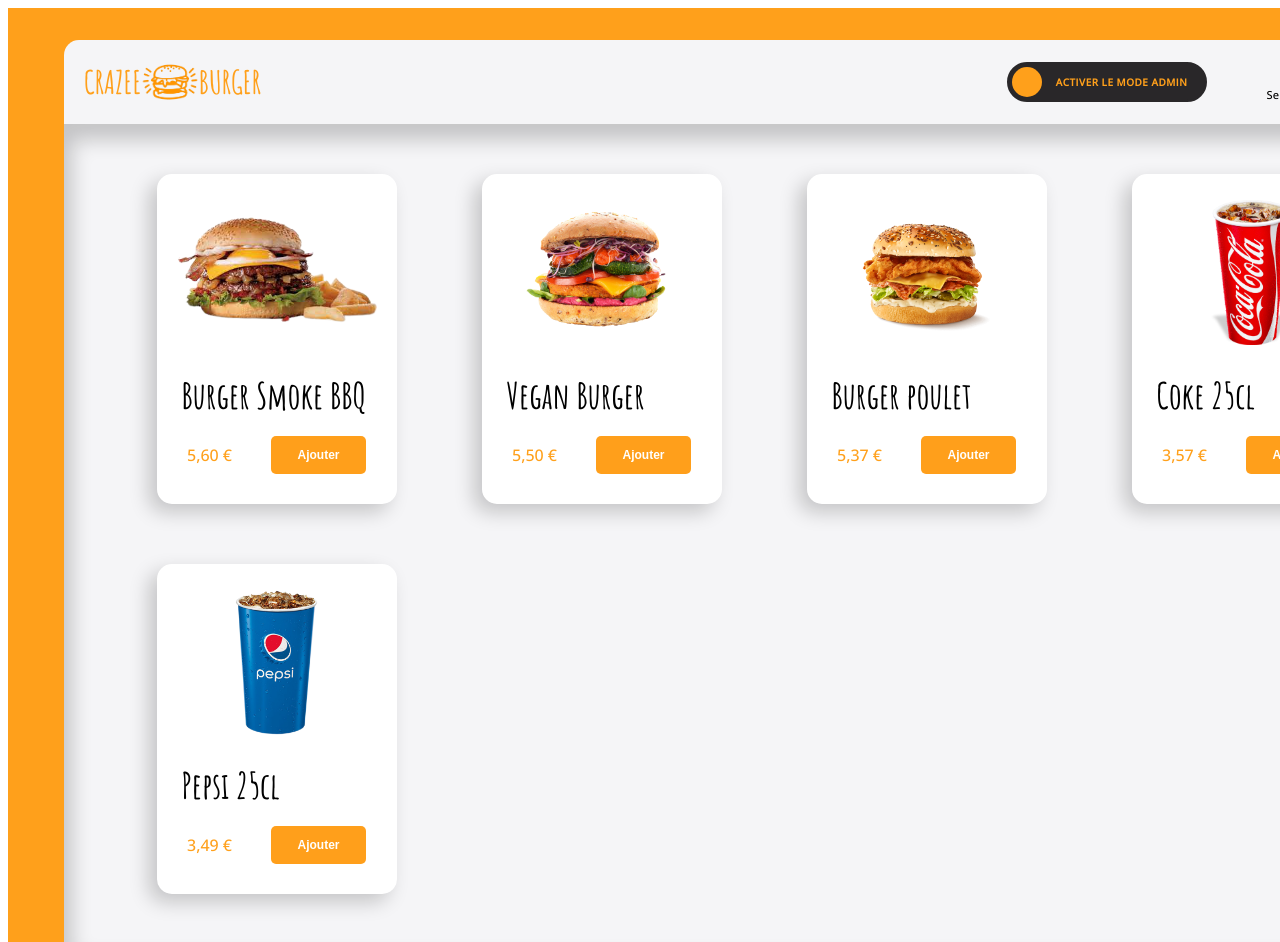
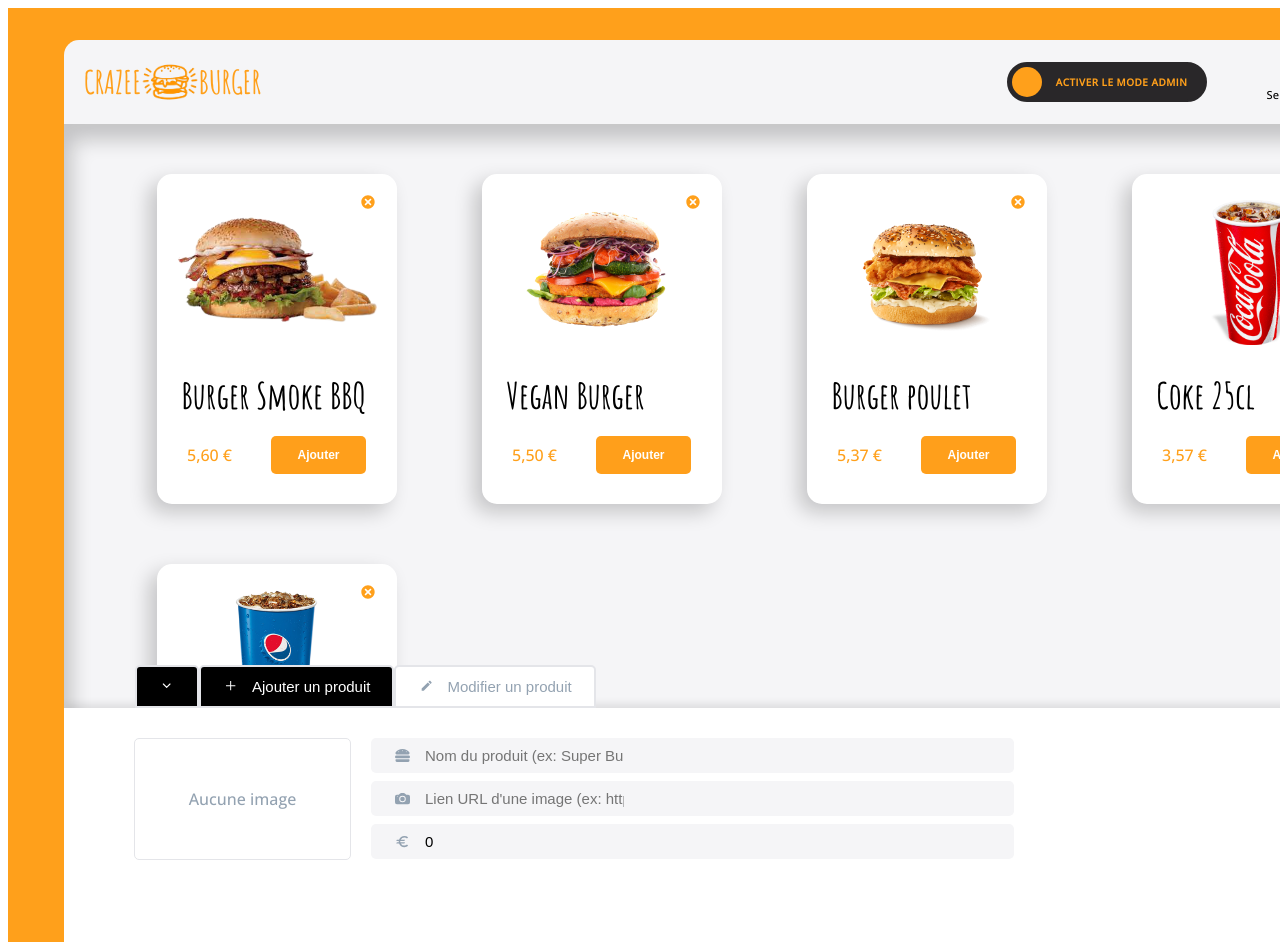
Before and after one commit to jauresmanouan/crasee-burger, a React (Vite) app: page /order/1 in a window 1280 px wide. Shown: the top 942 px of the page. Built offline with nearby package versions, Linux system fonts and the light colour scheme.

Commit message:
♻️ F08 : ADMIN> Refcato <AjouterProduits/> with TextInput

```diff
--- a/src/components/pages/login/LoginForm.jsx
+++ b/src/components/pages/login/LoginForm.jsx
@@ -30,6 +30,7 @@
         InsertIcon={<BsPersonCircle className="icon" />}
         placeholder={"Entrez votre prénon..."}
         required
+        version="normal"
       />
       <PrimaryButton
         label={"Accéder à mon espace"}
--- a/src/components/pages/order/Main/Menu/Admin/AdminContent/AjouterProduits.jsx
+++ b/src/components/pages/order/Main/Menu/Admin/AdminContent/AjouterProduits.jsx
@@ -1,8 +1,12 @@
 import styled from "styled-components";
 import OrderContext from "../../../../../../../context/OrderContext";
 import { useContext, useState } from "react";
-import { CiCircleCheck} from "react-icons/ci";
+import { CiCircleCheck } from "react-icons/ci";
+import { FaHamburger } from "react-icons/fa";
 import { theme } from "../../../../../../../theme";
+import TextInput from "../../../../../../reusale-ui/TextInput";
+import { BsFillCameraFill } from "react-icons/bs";
+import { MdOutlineEuro } from "react-icons/md";
 
 const EMPTY_PRODUCT = {
   id: new Date().getTime(),
@@ -56,39 +60,45 @@
         )}
       </div>
       <div className="infos-produit">
-        <input
+        <TextInput
+          InsertIcon={<FaHamburger className="icon" />}
           name="title"
           type="text"
           value={newProduct.title}
           onChange={handleChange}
           placeholder="Nom du produit (ex: Super Burger)"
+          version="admin"
         />
-        <input
+        <TextInput
+          InsertIcon={<BsFillCameraFill className="icon" />}
           name="imageSource"
           type="url"
           value={newProduct.imageSource}
           onChange={handleChange}
           placeholder="Lien URL d'une image (ex: https://la-photo-de-mon-produit.png)"
+          version="admin"
         />
-        <input
+        <TextInput
+          InsertIcon={<MdOutlineEuro className="icon" />}
           name="price"
           type="number"
           onChange={handleChange}
           value={newProduct.price}
           placeholder="Prix"
+          version="admin"
         />
       </div>
-      <div className="submit">
+      {/* <div className="submit">
         <button onClick={handleAddProduct} className="submit-button">
           Ajouter un nouveau produit au menu
         </button>
         {isAdded && (
-            <span>
-              <CiCircleCheck className="icon-check" />
-              Ajouté avec succès !
-            </span>
+          <span>
+            <CiCircleCheck className="icon-check" />
+            Ajouté avec succès !
+          </span>
         )}
-      </div>
+      </div> */}
     </AjouterProduitsStyled>
   );
 }
@@ -108,6 +118,10 @@
     grid-area: 1/1/4/2;
     border: 1px solid ${theme.colors.greyLight};
     border-radius: 5px;
+    height: 120px;
+    width: 215px;
+    font-family: "Open sans";
+    color: ${theme.colors.greySemiDark};
 
     .presence-image {
       width: 100%;
@@ -126,15 +140,11 @@
   }
 
   .infos-produit {
-    gap: 8px;
-    display: flex;
-    flex-direction: column;
-    grid-area: 1/2/-2/3;
-    grid-gap: 8px;
-
-    input {
-      height: 35px;
-    }
+    /* gap: 8px; */
+    /* display: flex;
+    flex-direction: column; */
+    /* grid-area: 1/2/-2/3; */
+    /* grid-gap: 8px; */
   }
   .submit {
     display: flex;
@@ -171,7 +181,7 @@
 
       font-family: "Open Sans";
       color: ${theme.colors.success};
-      .icon-check{
+      .icon-check {
         height: 18px;
         width: 18px;
       }
--- a/src/components/pages/order/OrderPage.jsx
+++ b/src/components/pages/order/OrderPage.jsx
@@ -7,7 +7,7 @@
 import { fakeMenu } from "../../../fakeData/fakeMenu";
 
 export default function OrderPage() {
-  const [isAdmin, setIsAdmin] = useState(true);
+  const [isAdmin, setIsAdmin] = useState(false);
   const [isCollapse, setIsCollapse] = useState(false);
   const [isAddSelected, setIsAddSelected] = useState(false);
   const [isEditSelected, setIsEditSelected] = useState(false);
--- a/src/components/reusale-ui/TextInput.jsx
+++ b/src/components/reusale-ui/TextInput.jsx
@@ -1,21 +1,27 @@
-import styled from "styled-components";
+import styled, { css } from "styled-components";
 import { theme } from "../../theme";
 
 export default function TextInput({
   onChange,
   className,
   InsertIcon,
+  version = "normal",
   ...extraProps
 }) {
   return (
-    <InputStyled className={className}>
+    <TextInputStyled className={className} version={version}>
       {InsertIcon}
       <input onChange={onChange} type="text" {...extraProps} />
-    </InputStyled>
+    </TextInputStyled>
   );
 }
 
-const InputStyled = styled.div`
+const TextInputStyled = styled.div`
+  ${({ version }) =>
+    version === "normal" ? TextInputNormalStyled : TextInputAdminStyled};
+`;
+
+const TextInputNormalStyled = css`
   background-color: #fff;
   border-radius: 5px;
   display: flex;
@@ -40,3 +46,32 @@
     color: lightgray;
   }
 `;
+
+const TextInputAdminStyled = css`
+  background-color: ${theme.colors.background_white};
+  border-radius: 5px;
+  display: flex;
+  align-items: center;
+  height: 17px;
+  padding-top: 9px;
+  padding-bottom: 9px;
+  margin-bottom: 8px;
+
+  .icon {
+    font-size: ${theme.fonts.size.SM};
+    margin-right: 13px;
+    color: #93a2b1;
+    margin-left: 24px;
+  }
+
+  input {
+    border: none;
+    font-size: ${theme.fonts.size.SM};
+    background-color: ${theme.colors.background_white};
+  }
+
+  &::placeholder {
+    background: white;
+    color: lightgray;
+  }
+`;
```
